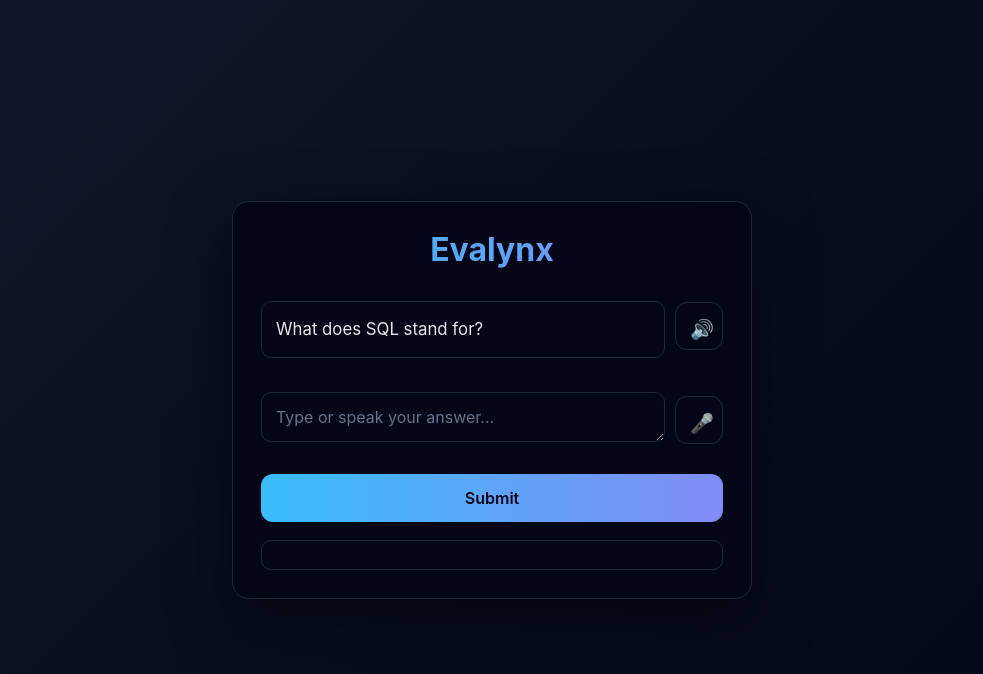
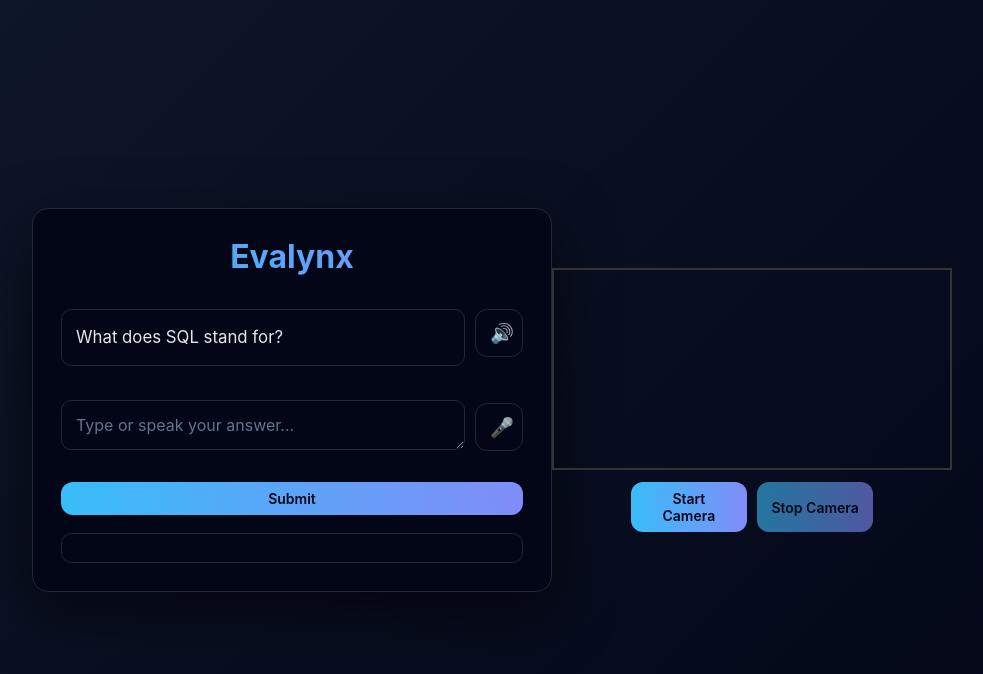
Before and after one commit to omkar3311/Evalynx, a FastAPI app: page / in a window 1280 px wide. Shown: the top 674 px of the page, without its empty margins (148-1131 px from the left). Run offline with FastAPI, Linux system fonts and the light colour scheme.

Commit message:
camera feed

```diff
--- a/templates/index.html
+++ b/templates/index.html
@@ -194,7 +194,27 @@
         #read-btn:hover {
             transform: translateY(-1px);
         }
+        .container1 {
+            display: flex;
+            flex-direction: column;
+            align-items: center;
+            gap: 12px;
+            }
 
+            video {
+            width: 400px;
+            border: 2px solid #333;
+            }
+
+            .controls {
+            display: flex;
+            gap: 10px;
+            }
+
+            button {
+            padding: 8px 14px;
+            font-size: 14px;
+            }
     </style>
 </head>
 
@@ -230,6 +250,15 @@
 
     <div id="response"></div>
 </div>
+
+<div class="container1">
+    <video id="cam" autoplay playsinline></video>
+
+    <div class="controls">
+      <button id="startBtn">Start Camera</button>
+      <button id="stopBtn" disabled>Stop Camera</button>
+    </div>
+  </div>
 
 <script>
     let currentQuestion = "";
@@ -344,7 +373,35 @@
             document.getElementById("read-btn").innerText = "🔊";
         };
     }
+    const video = document.getElementById("cam");
+    const startBtn = document.getElementById("startBtn");
+    const stopBtn = document.getElementById("stopBtn");
 
+    let stream = null;
+
+    startBtn.onclick = async () => {
+      try {
+        stream = await navigator.mediaDevices.getUserMedia({ video: true });
+        video.srcObject = stream;
+
+        startBtn.disabled = true;
+        stopBtn.disabled = false;
+      } catch (err) {
+        console.error("Camera access denied:", err);
+      }
+    };
+
+    stopBtn.onclick = () => {
+      if (!stream) return;
+
+      stream.getTracks().forEach(track => track.stop());
+
+      video.srcObject = null;
+      stream = null;
+
+      startBtn.disabled = false;
+      stopBtn.disabled = true;
+    };
 </script>
 
 </body>
```
